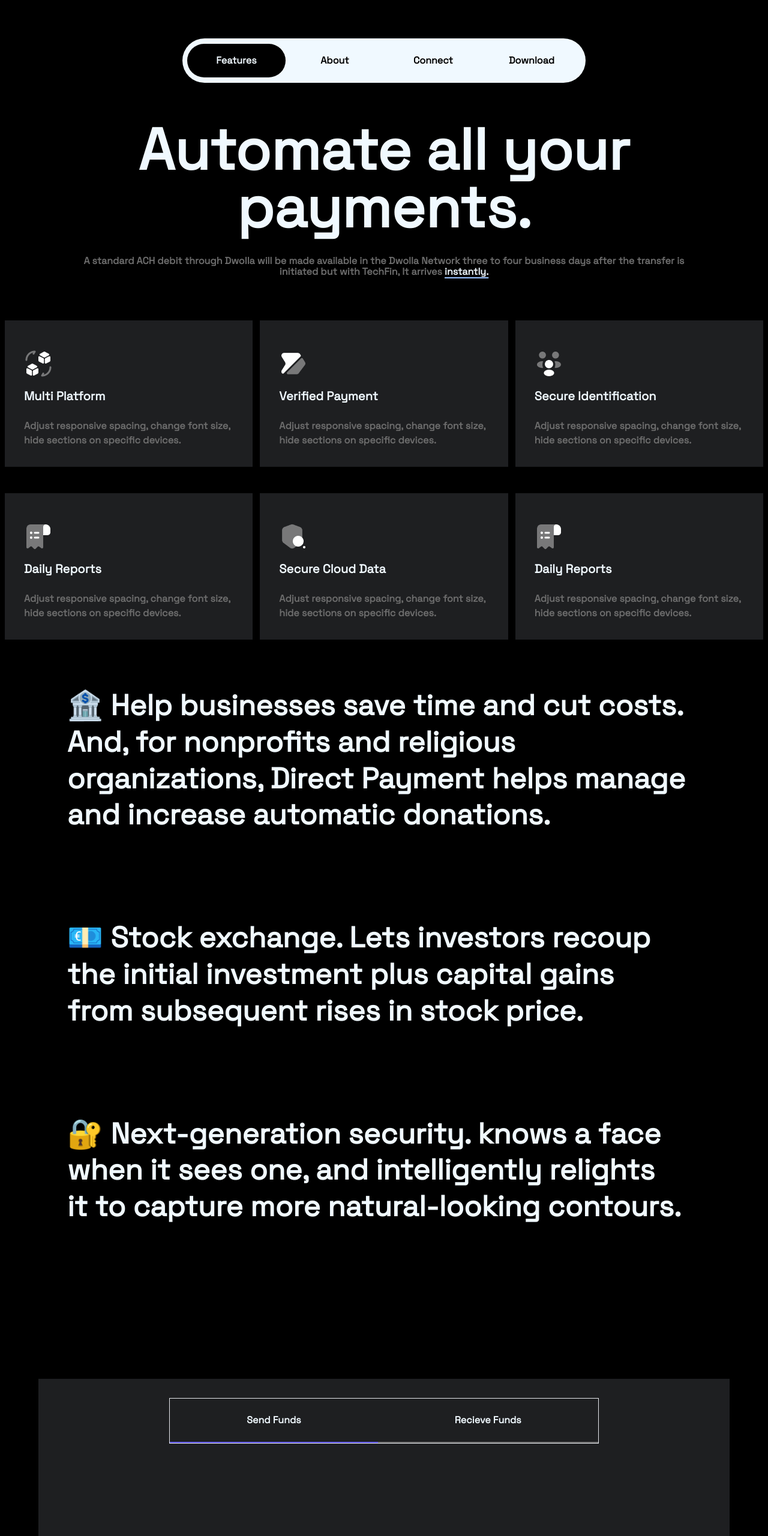
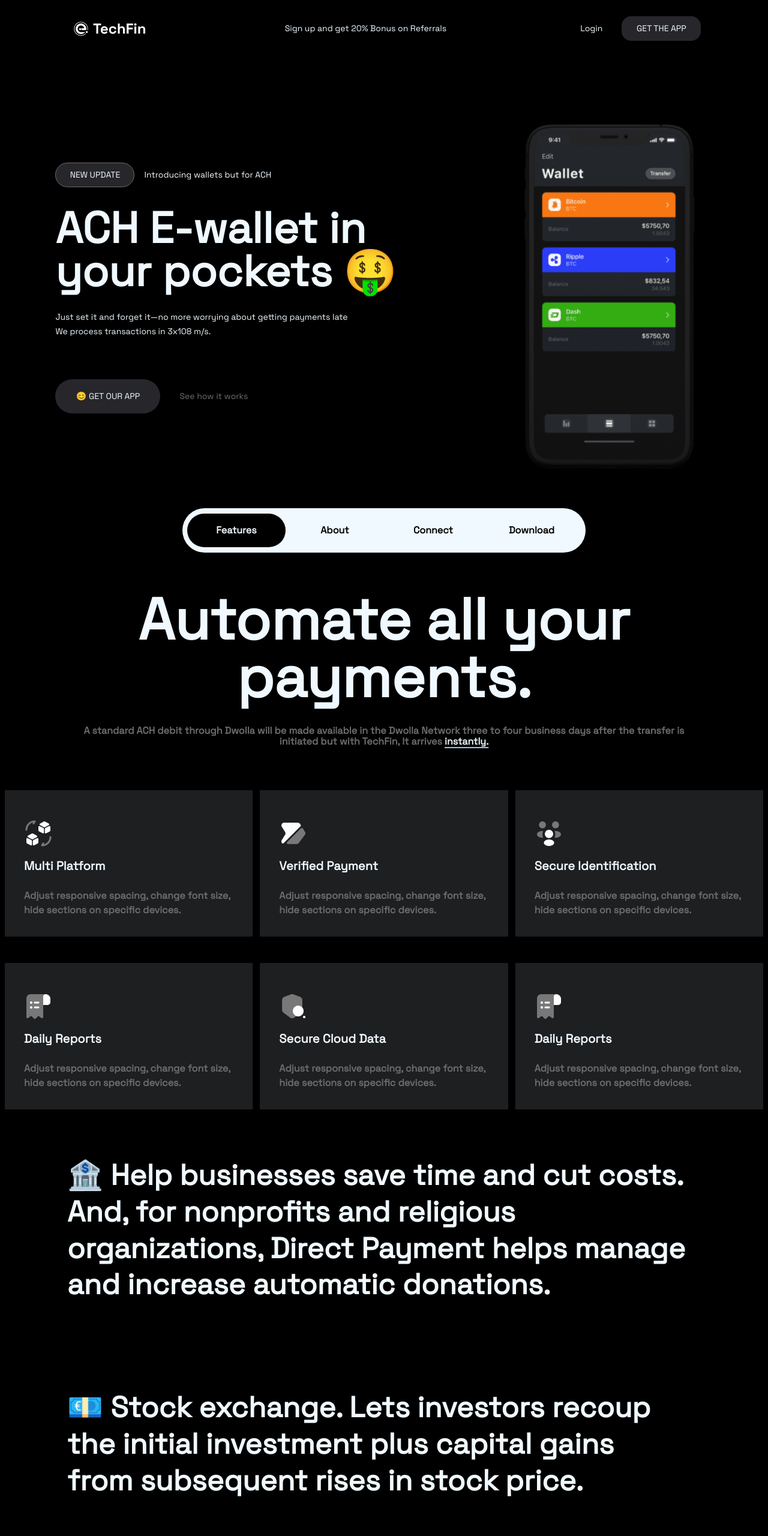
Before and after one commit to nvegs/techFin, a website: page index.html in a window 1280 px wide. Shown: the top 2560 px of the page at 60% size. Drawn offline with Linux system fonts and the light colour scheme.

Commit message:
Mobile responsive for navigation and banner with a little modification on the section 4 all Done and Dusted

```diff
--- a/index.html
+++ b/index.html
@@ -10,22 +10,20 @@
   </head>
 
   <body class="bg-[#000000]">
+    <!-- starts -->
     <div class="container w-full">
-      <!-- starts -->
 
-      <!----
-        <div
-          class="flex flex-row justify-around place-content-center py-4 text-sky-50"
-        >
-          <div class="logo self-center">
+      <!-- Navigation Done -->
+      <div class="flex lg:flex-row flex-col justify-between place-content-center py-4 text-sky-50">
+        <div class="logo self-center mx-auto py-4">
           <img src="./img/EDH-White 1.png" alt="logo" class="px-2" />
         </div>
 
-          <div class="self-center">
+        <div class="self-center mx-auto py-3">
           <a href="">Sign up and get 20% Bonus on Referrals</a>
         </div>
 
-          <div class="flex flex-row self-center gap-8">
+        <div class="flex flex-row self-center gap-8 mx-auto py-2">
           <a href="#" class="self-center">Login</a>
           <button class="w-[132px] h-[41px] bg-[#26262B] rounded-2xl">
             GET THE APP
@@ -33,38 +31,43 @@
         </div>
       </div>
 
-         <div class="w-[1142px] grid mx-auto place-content-center p-10">
-          <div class="grid grid-cols-2 w-[1110px] mx-auto">
-            <div class="col-span-1 font-bold">
-              <span class="flex gap-4 py-8">
-                <button class="w-[132px] h-[41px] bg-[#26262B] rounded-2xl border border-slate-50 text-center">
+
+      <!-- banner Done -->
+      <div class="flex md:flex-row flex-col-reverse mx-auto max-w-7xl mt-28 justify-between  text-sky-50 ">
+        <div class="p-8 mx-auto">
+          <div class="flex gap-4 py-8">
+            <button class="w-[132px] h-[41px] bg-[#26262B] rounded-full border border-[#6D6D6D] text-center">
               NEW UPDATE
             </button>
 
-                <p class="text-sky-50 self-center">
+            <h1 class="text-sky-50 self-center">
               Introducing wallets but for ACH
+            </h1>
+          </div>
+
+          <p class="md:text-7xl text-4xl font-black leading-snug">
+            ACH E-wallet in <br class="hidden lg:inline"> your pockets 🤑
           </p>
-              </span>
-              <p class="text-[66px] leading-[70px]">
-                ACH E-wallet in your pockets 🤑
+
+          <p class="text-justify leading-6 py-4 font-medium my-3">
+            Just set it and forget it—no more worrying about getting
+            payments late <br class="hidden lg:inline"> We process transactions in 3x108 m/s.
           </p>
-              <p class="text-[#ffffff] text-justify w-[491px] h-[36px] leading-6 py-4 font-medium my-3">
-                Just set it and forget it—no more worrying about getting
-                payments late We process transactions in 3x108 m/s.
-              </p>
+
           <div class="flex gap-8 py-8">
             <button class="font-medium bg-[#26262B] rounded-full leading-2 w-[175px] h-[57px] my-2">
               😊 GET OUR APP
             </button>
-                <p class="self-center">See how it works</p>
+            <p class="self-center text-[#6D6D6D]">See how it works</p>
+          </div>
+
+        </div>
+
+          <div class="mx-auto">
+            <img src="./img/image_1.png" class="lg:h-[36rem]" alt="pc" />
           </div>
       </div>
 
-            <div class="flex col-span-1 justify-center">
-              <img src="./img/image_1.png" class="" alt="pc" />
-            </div>
-          </div>
-        </div> -->
 
       <!-- Section 1 -->
       <div class="my-16 mx-auto max-w-2xl">
@@ -162,32 +165,29 @@
       </div>
 
       <!-- section 4 done -->
-      <div
-        class="max-w-6xl mx-auto text-sky-50 sm:text-4xl lg:text-5xl md:leading-1 p-12 font-semibold lg:leading-[3.8rem]"
-      >
+      <div class="max-w-6xl mx-auto text-sky-50 text-3xl lg:text-5xl leading-tight lg:leading-[3.8rem] p-12 font-semibold">
         <p>
           🏦 Help businesses save time and cut costs. And, for nonprofits and
           religious organizations, Direct Payment helps manage and increase
           automatic donations.
         </p>
 
-        <p class="sm:py-16 xl:py-32 my-4">
-          💶 Stock exchange. Lets investors recoup<br />
-          the initial investment plus capital gains <br />
+        <p class="py-16 lg:py-32 my-4">
+          💶 Stock exchange. Lets investors recoup<br class="hidden md:inline">
+          the initial investment plus capital gains <br class="hidden md:inline">
           from subsequent rises in stock price.
         </p>
 
         <p>
-          🔐 Next-generation security. knows a face<br />
-          when it sees one, and intelligently relights<br />
+          🔐 Next-generation security. knows a face<br class="hidden md:inline">
+          when it sees one, and intelligently relights<br class="hidden md:inline">
           it to capture more natural-looking contours.
         </p>
       </div>
 
-
       <!--- section 5 Done --->
       <div class="flex flex-col max-w-6xl bg-[#1E1F21] mx-auto p-8 mt-52 mb-20 text-sky-50">
-          <div class="flex flex-wrap mx-auto font-bold text-base text-center border place-content-center mb-16">
+        <div class="flex flex-wrap mx-auto font-bold text-base text-center place-content-center mb-16">
           <div class="border-b-2 border-[#5E55FF] px-32 py-6">
             Send Funds
           </div>
```
Also changed, not shown: build/tailwind.css. Lines whose indentation alone changed are shown as unchanged.
